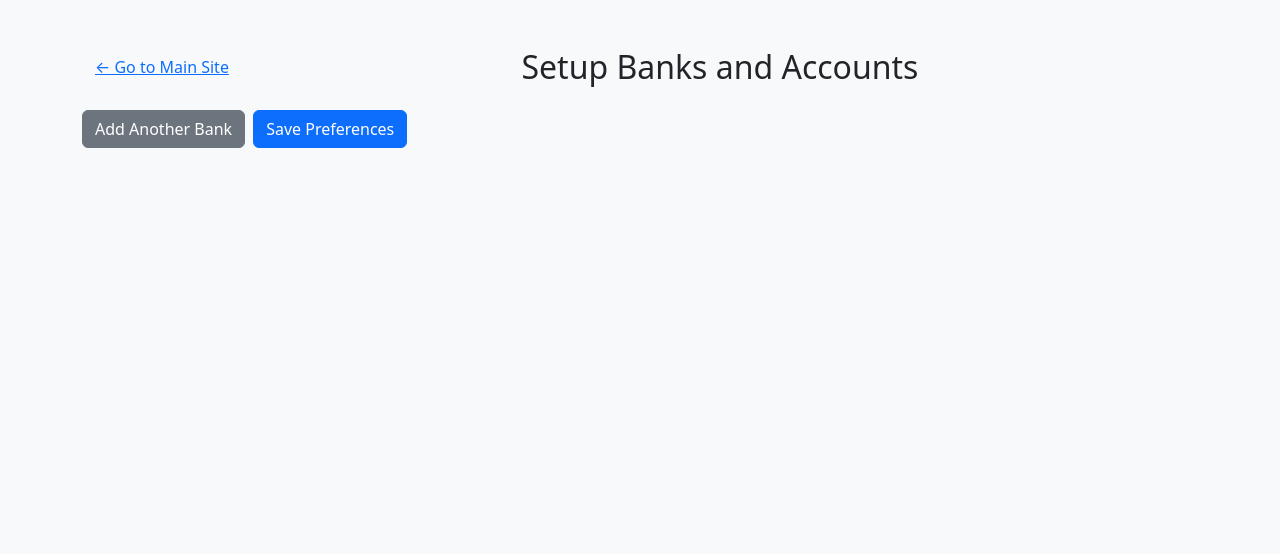
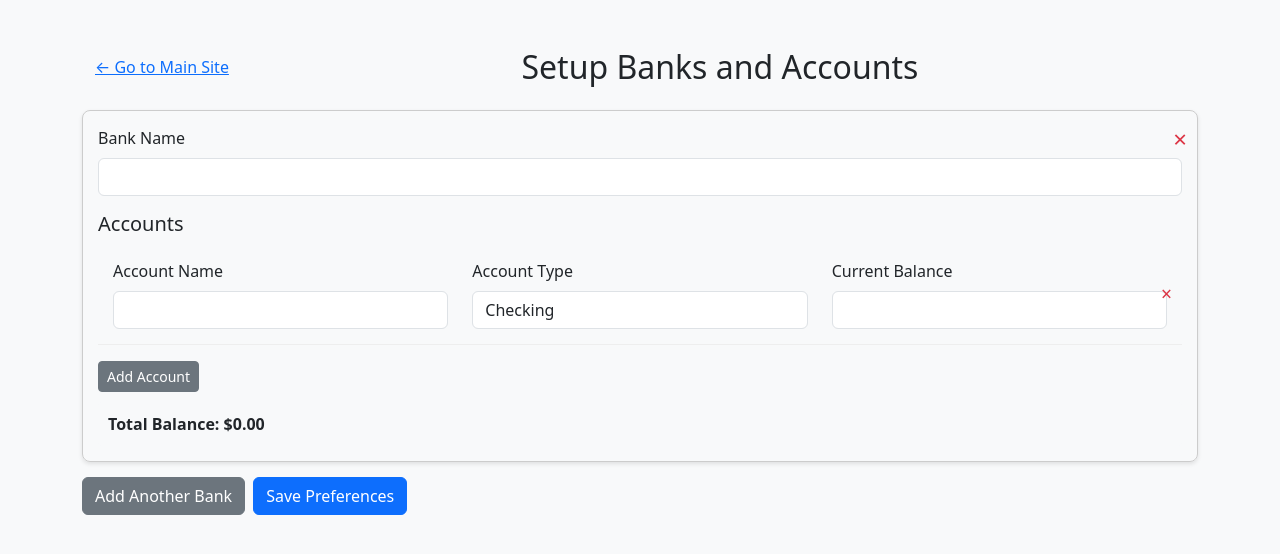
Before and after one commit to lokeshsandhu/Finance-Manager, a Flask app: page /setup in a window 1280 px wide. Shown: the top 554 px of the page. Run offline with Flask 3, Linux system fonts and the light colour scheme; parts of the project's set-up code (start-up, migrations or seed data) failed here and were passed over.

Commit message:
Update setup.html

```diff
--- a/templates/setup.html
+++ b/templates/setup.html
@@ -19,32 +19,23 @@
             padding: 15px;
             border-bottom: 1px solid #eee;
         }
-        .remove-account {
+        .remove-account, .remove-bank {
             position: absolute;
             right: 10px;
-            top: 50%;
-            transform: translateY(-50%);
             cursor: pointer;
             color: #dc3545;
             font-size: 1.2em;
         }
-        .remove-bank {
-            position: absolute;
-            right: 10px;
-            top: 10px;
-            cursor: pointer;
-            color: #dc3545;
-            font-size: 1.5em;
-        }
+        .remove-bank { top: 10px; font-size: 1.5em; }
+        .remove-account { top: 50%; transform: translateY(-50%); }
         .bank-summary {
             margin-top: 10px;
             padding: 10px;
             background-color: #f8f9fa;
             border-radius: 4px;
+            font-weight: bold;
         }
-        .validation-error {
-            border-color: #dc3545;
-        }
+        .validation-error { border-color: #dc3545; }
         .error-message {
             color: #dc3545;
             font-size: 0.875em;
@@ -54,103 +45,65 @@
 </head>
 <body class="bg-light">
     <div class="container mt-5">
-        <!-- Navigation and Header -->
         <div class="d-flex justify-content-between align-items-center mb-4">
             <a href="/" class="btn btn-link">&larr; Go to Main Site</a>
             <h2 class="mb-0">Setup Banks and Accounts</h2>
             <div></div>
         </div>
-
-        <!-- Setup Form -->
         <form id="setup-form">
-            <div id="banks-container">
-                {% for bank_name, accounts in banks.items() %}
-                <div class="bank-block">
-                    <span class="remove-bank">&times;</span>
-                    <div class="mb-3">
-                        <label class="form-label">Bank Name</label>
-                        <input type="text" class="form-control bank-name"
-                               name="bank[]" value="{{ bank_name }}" required>
+            <div id="banks-container"></div>
+            <div class="d-flex gap-2 mb-3">
+                <button type="button" id="add-bank" class="btn btn-secondary">Add Another Bank</button>
+                <button type="submit" class="btn btn-primary">Save Preferences</button>
             </div>
-                    <div class="accounts-container">
-                        <h5>Accounts</h5>
-                        {% for account in accounts %}
+        </form>
+        <div id="setup-message" class="alert" style="display: none;"></div>
+    </div>
+    <script>
+        $(document).ready(function(){
+            let bankIndex = 0;
+            // Function to add a bank block.
+            function addBankBlock(existingData) {
+                let bankName = existingData ? existingData.bank : "";
+                let accountsHtml = "";
+                if(existingData && existingData.accounts) {
+                    existingData.accounts.forEach((acc) => {
+                        accountsHtml += `
                         <div class="account-row">
                             <span class="remove-account">&times;</span>
                             <div class="row">
                                 <div class="col-md-4">
                                     <label class="form-label">Account Name</label>
-                                    <input type="text" class="form-control account-name"
-                                           name="account_name_{{ loop.index0 }}[]"
-                                           value="{{ account.name }}" required>
+                                    <input type="text" class="form-control account-name" name="account_name_${bankIndex}[]" value="${acc.name}" required>
                                 </div>
                                 <div class="col-md-4">
                                     <label class="form-label">Account Type</label>
-                                    <select class="form-control" name="account_type_{{ loop.index0 }}[]">
-                                        <option value="Checking" {% if account.type == 'Checking' %}selected{% endif %}>Checking</option>
-                                        <option value="Savings" {% if account.type == 'Savings' %}selected{% endif %}>Savings</option>
-                                        <option value="Credit Card" {% if account.type == 'Credit Card' %}selected{% endif %}>Credit Card</option>
-                                        <option value="Investment" {% if account.type == 'Investment' %}selected{% endif %}>Investment</option>
+                                    <select class="form-control" name="account_type_${bankIndex}[]">
+                                        <option value="Checking" ${acc.type === "Checking" ? "selected" : ""}>Checking</option>
+                                        <option value="Savings" ${acc.type === "Savings" ? "selected" : ""}>Savings</option>
+                                        <option value="Credit Card" ${acc.type === "Credit Card" ? "selected" : ""}>Credit Card</option>
+                                        <option value="Investment" ${acc.type === "Investment" ? "selected" : ""}>Investment</option>
                                     </select>
                                 </div>
                                 <div class="col-md-4">
                                     <label class="form-label">Current Balance</label>
-                                    <input type="number" class="form-control account-balance"
-                                           name="account_balance_{{ loop.index0 }}[]"
-                                           value="{{ account.balance }}" step="0.01" required>
+                                    <input type="number" class="form-control account-balance" name="account_balance_${bankIndex}[]" value="${acc.balance}" step="0.01" required>
                                 </div>
                             </div>
-                        </div>
-                        {% endfor %}
-                        <button type="button" class="btn btn-secondary btn-sm add-account mt-3">Add Account</button>
-                    </div>
-                    <div class="bank-summary">
-                        <strong>Total Balance: </strong>
-                        <span class="bank-total">$0.00</span>
-                    </div>
-                </div>
-                {% endfor %}
-            </div>
-
-            <!-- Action Buttons -->
-            <div class="d-flex gap-2 mb-3">
-                <button type="button" id="add-bank" class="btn btn-secondary">Add Another Bank</button>
-                <button type="submit" class="btn btn-primary">Save Preferences</button>
-            </div>
-        </form>
-
-        <!-- Status Messages -->
-        <div id="setup-message" class="alert" style="display: none;"></div>
-    </div>
-
-    <script>
-        $(document).ready(function(){
-            let bankIndex = "{{ banks|length }}" * 1;  // Convert to number
-
-            // Add new bank
-            $("#add-bank").click(function(){
-                bankIndex++;
-                const bankBlock = `
-                    <div class="bank-block">
-                        <span class="remove-bank">&times;</span>
-                        <div class="mb-3">
-                            <label class="form-label">Bank Name</label>
-                            <input type="text" class="form-control bank-name"
-                                   name="bank[]" required>
-                        </div>
-                        <div class="accounts-container">
-                            <h5>Accounts</h5>
+                        </div>`;
+                    });
+                } else {
+                    accountsHtml = `
                     <div class="account-row">
                         <span class="remove-account">&times;</span>
                         <div class="row">
                             <div class="col-md-4">
                                 <label class="form-label">Account Name</label>
-                                        <input type="text" class="form-control account-name"
-                                               name="account_name_\${bankIndex}[]" required>
+                                <input type="text" class="form-control account-name" name="account_name_${bankIndex}[]" required>
                             </div>
                             <div class="col-md-4">
                                 <label class="form-label">Account Type</label>
-                                        <select class="form-control" name="account_type_\${bankIndex}[]">
+                                <select class="form-control" name="account_type_${bankIndex}[]">
                                     <option value="Checking">Checking</option>
                                     <option value="Savings">Savings</option>
                                     <option value="Credit Card">Credit Card</option>
@@ -159,11 +112,21 @@
                             </div>
                             <div class="col-md-4">
                                 <label class="form-label">Current Balance</label>
-                                        <input type="number" class="form-control account-balance"
-                                               name="account_balance_\${bankIndex}[]" step="0.01" required>
+                                <input type="number" class="form-control account-balance" name="account_balance_${bankIndex}[]" step="0.01" required>
                             </div>
                         </div>
+                    </div>`;
+                }
+                const bankBlock = `
+                    <div class="bank-block">
+                        <span class="remove-bank">&times;</span>
+                        <div class="mb-3">
+                            <label class="form-label">Bank Name</label>
+                            <input type="text" class="form-control bank-name" name="bank[]" value="${bankName}" required>
                         </div>
+                        <div class="accounts-container">
+                            <h5>Accounts</h5>
+                            ${accountsHtml}
                             <button type="button" class="btn btn-secondary btn-sm add-account mt-3">Add Account</button>
                         </div>
                         <div class="bank-summary">
@@ -172,26 +135,33 @@
                         </div>
                     </div>`;
                 $("#banks-container").append(bankBlock);
+                bankIndex++;
                 updateBankTotals();
+            }
+
+            // If no banks exist, add one by default.
+            if($("#banks-container").children().length === 0){
+                addBankBlock();
+            }
+
+            $("#add-bank").click(function(){
+                addBankBlock();
             });
 
-            // Add new account
             $(document).on("click", ".add-account", function(){
                 const bankBlock = $(this).closest(".bank-block");
-                const bankIndex = bankBlock.index();
-
+                const currentIndex = bankBlock.index();
                 const accountRow = `
                     <div class="account-row">
                         <span class="remove-account">&times;</span>
                         <div class="row">
                             <div class="col-md-4">
                                 <label class="form-label">Account Name</label>
-                                <input type="text" class="form-control account-name"
-                                       name="account_name_\${bankIndex}[]" required>
+                                <input type="text" class="form-control account-name" name="account_name_${currentIndex}[]" required>
                             </div>
                             <div class="col-md-4">
                                 <label class="form-label">Account Type</label>
-                                <select class="form-control" name="account_type_\${bankIndex}[]">
+                                <select class="form-control" name="account_type_${currentIndex}[]">
                                     <option value="Checking">Checking</option>
                                     <option value="Savings">Savings</option>
                                     <option value="Credit Card">Credit Card</option>
@@ -200,8 +170,7 @@
                             </div>
                             <div class="col-md-4">
                                 <label class="form-label">Current Balance</label>
-                                <input type="number" class="form-control account-balance"
-                                       name="account_balance_\${bankIndex}[]" step="0.01" required>
+                                <input type="number" class="form-control account-balance" name="account_balance_${currentIndex}[]" step="0.01" required>
                             </div>
                         </div>
                     </div>`;
@@ -209,12 +178,9 @@
                 updateBankTotals();
             });
 
-            // Remove account
             $(document).on("click", ".remove-account", function(){
                 const accountsContainer = $(this).closest(".accounts-container");
-                const accountRows = accountsContainer.find(".account-row");
-
-                if (accountRows.length > 1) {
+                if(accountsContainer.find(".account-row").length > 1){
                     $(this).closest(".account-row").remove();
                     updateBankTotals();
                 } else {
@@ -222,11 +188,8 @@
                 }
             });
 
-            // Remove bank
             $(document).on("click", ".remove-bank", function(){
-                const bankBlocks = $(".bank-block");
-
-                if (bankBlocks.length > 1) {
+                if($(".bank-block").length > 1){
                     $(this).closest(".bank-block").remove();
                     updateBankTotals();
                 } else {
@@ -234,87 +197,56 @@
                 }
             });
 
-            // Update bank totals when balance changes
-            $(document).on("input", ".account-balance", function() {
+            $(document).on("input", ".account-balance", function(){
                 updateBankTotals();
             });
 
-            // Form submission
-            $("#setup-form").submit(function(e){
-                e.preventDefault();
-
-                if (!validateForm()) {
-                    return;
-                }
-
-                $.ajax({
-                    url: "/setup",
-                    method: "POST",
-                    data: $(this).serialize(),
-                    success: function(response) {
-                        showMessage(response.message, "success");
-                        setTimeout(() => window.location.href = "/", 2000);
-                    },
-                    error: function(error) {
-                        showMessage(error.responseJSON?.message || "Error saving setup", "danger");
-                    }
-                });
-            });
-
-            // Helper functions
-            function updateBankTotals() {
-                $(".bank-block").each(function() {
+            function updateBankTotals(){
+                $(".bank-block").each(function(){
                     let total = 0;
-                    $(this).find(".account-balance").each(function() {
+                    $(this).find(".account-balance").each(function(){
                         total += parseFloat($(this).val()) || 0;
                     });
                     $(this).find(".bank-total").text(`$${total.toFixed(2)}`);
                 });
             }
 
-            function validateForm() {
-                let isValid = true;
-                const bankNames = new Set();
+            function showMessage(message, type){
+                $("#setup-message").removeClass().addClass(`alert alert-${type}`).text(message).fadeIn();
+                setTimeout(() => $("#setup-message").fadeOut(), 3000);
+            }
 
-                $(".bank-name").removeClass("validation-error").next(".error-message").remove();
-                $(".account-name").removeClass("validation-error").next(".error-message").remove();
-
-                // Validate bank names
-                $(".bank-name").each(function() {
-                    const bankName = $(this).val().trim();
-                    if (bankNames.has(bankName)) {
-                        $(this).addClass("validation-error")
-                            .after('<div class="error-message">Duplicate bank name</div>');
-                        isValid = false;
+            $("#setup-form").submit(function(e){
+                e.preventDefault();
+                if(!validateForm()) return;
+                $.ajax({
+                    url: "/setup",
+                    method: "POST",
+                    data: $(this).serialize(),
+                    success: function(response){
+                        showMessage(response.message, "success");
+                        setTimeout(() => window.location.href = "/", 2000);
+                    },
+                    error: function(error){
+                        showMessage(error.responseJSON?.message || "Error saving setup", "danger");
                     }
-                    bankNames.add(bankName);
-                });
-
-                // Validate account names within each bank
-                $(".bank-block").each(function() {
-                    const accountNames = new Set();
-                    $(this).find(".account-name").each(function() {
-                        const accountName = $(this).val().trim();
-                        if (accountNames.has(accountName)) {
-                            $(this).addClass("validation-error")
-                                .after('<div class="error-message">Duplicate account name</div>');
-                            isValid = false;
-                        }
-                        accountNames.add(accountName);
                 });
             });
 
+            function validateForm(){
+                let isValid = true;
+                $(".bank-name, .account-name").removeClass("validation-error").next(".error-message").remove();
+                const bankNames = new Set();
+                $(".bank-name").each(function(){
+                    const name = $(this).val().trim();
+                    if(bankNames.has(name)){
+                        $(this).addClass("validation-error").after('<div class="error-message">Duplicate bank name</div>');
+                        isValid = false;
+                    }
+                    bankNames.add(name);
+                });
                 return isValid;
             }
-
-            function showMessage(message, type) {
-                const messageDiv = $("#setup-message");
-                messageDiv.removeClass().addClass(`alert alert-${type}`).text(message).fadeIn();
-                setTimeout(() => messageDiv.fadeOut(), 3000);
-            }
-
-            // Initialize
-            updateBankTotals();
         });
     </script>
 </body>
```
Lines whose indentation alone changed are shown as unchanged.
